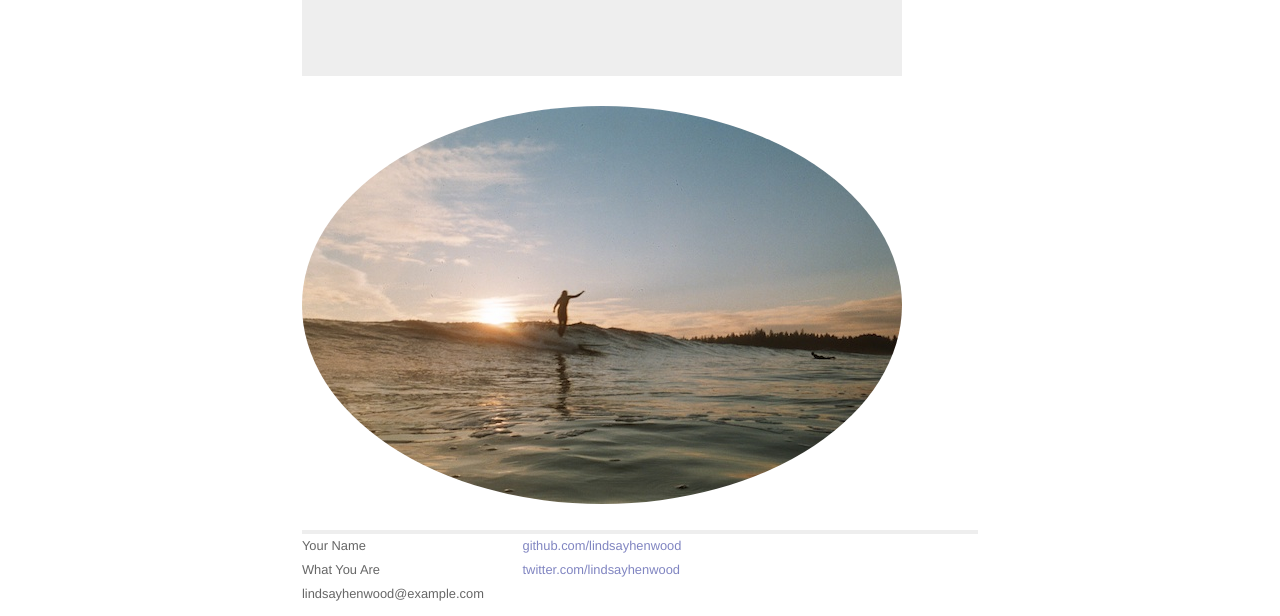
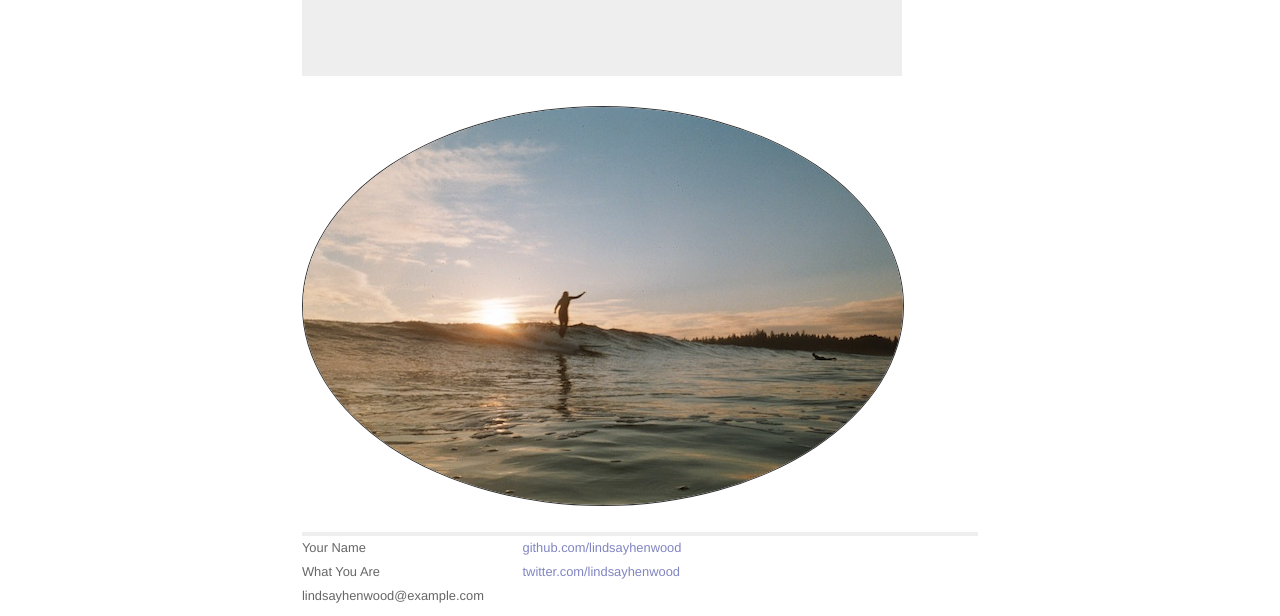
Before and after one commit to lindsayhenwood/jekyll, a Jekyll site: the page built from index.html, in a window 1280 px wide. Shown: the part 457-1073 px from the top of the page. Built offline with Jekyll 4.4.1, drawn with Linux system fonts in a browser that asks for light colours; nearby versions of some CDN libraries; Markdown is read by kramdown in place of the engine named in the settings.

Commit message:
Renamed justified-nav

```diff
--- a/css/justified-nav.css
+++ b/css/justified-nav.css
@@ -18,3 +18,8 @@
    		height: 250px;
    		width: 600px;
    }
+
+   img {
+   	border: 1px solid;
+   	border-radius: 15px;
+   }
```
Also changed, not shown: css/justifiednav.css (deleted, +0 -7 lines).
